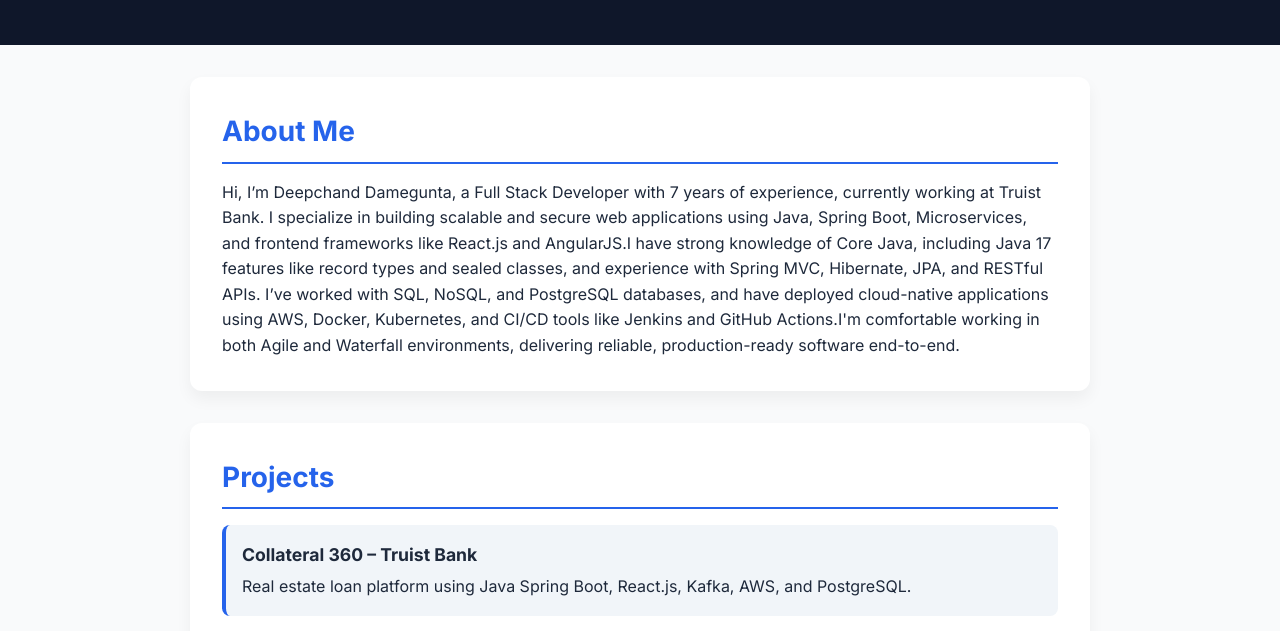
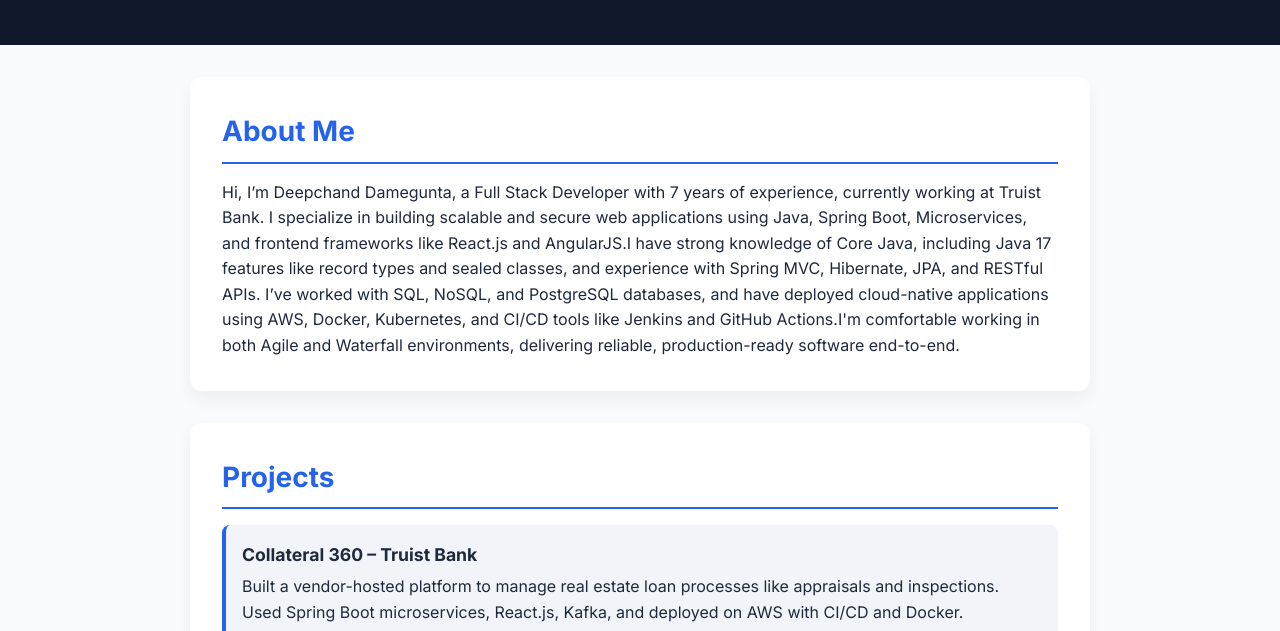
Before and after one commit to Deepchand-007/Deepchand-portfolio, a plain HTML site: page index.html in a window 1280 px wide. Shown: the part 154-785 px from the top of the page. Drawn offline with Linux system fonts and the light colour scheme.

Commit message:
Update index.html

```diff
--- a/index.html
+++ b/index.html
@@ -128,7 +128,7 @@
 
     <div class="project">
       <strong>Collateral 360 – Truist Bank</strong>
-      <p>Real estate loan platform using Java Spring Boot, React.js, Kafka, AWS, and PostgreSQL.</p>
+      <p>Built a vendor-hosted platform to manage real estate loan processes like appraisals and inspections. Used Spring Boot microservices, React.js, Kafka, and deployed on AWS with CI/CD and Docker. Strengthened my skills in scalable cloud-based architecture.</p>
     </div>
 
     <div class="project">
```
